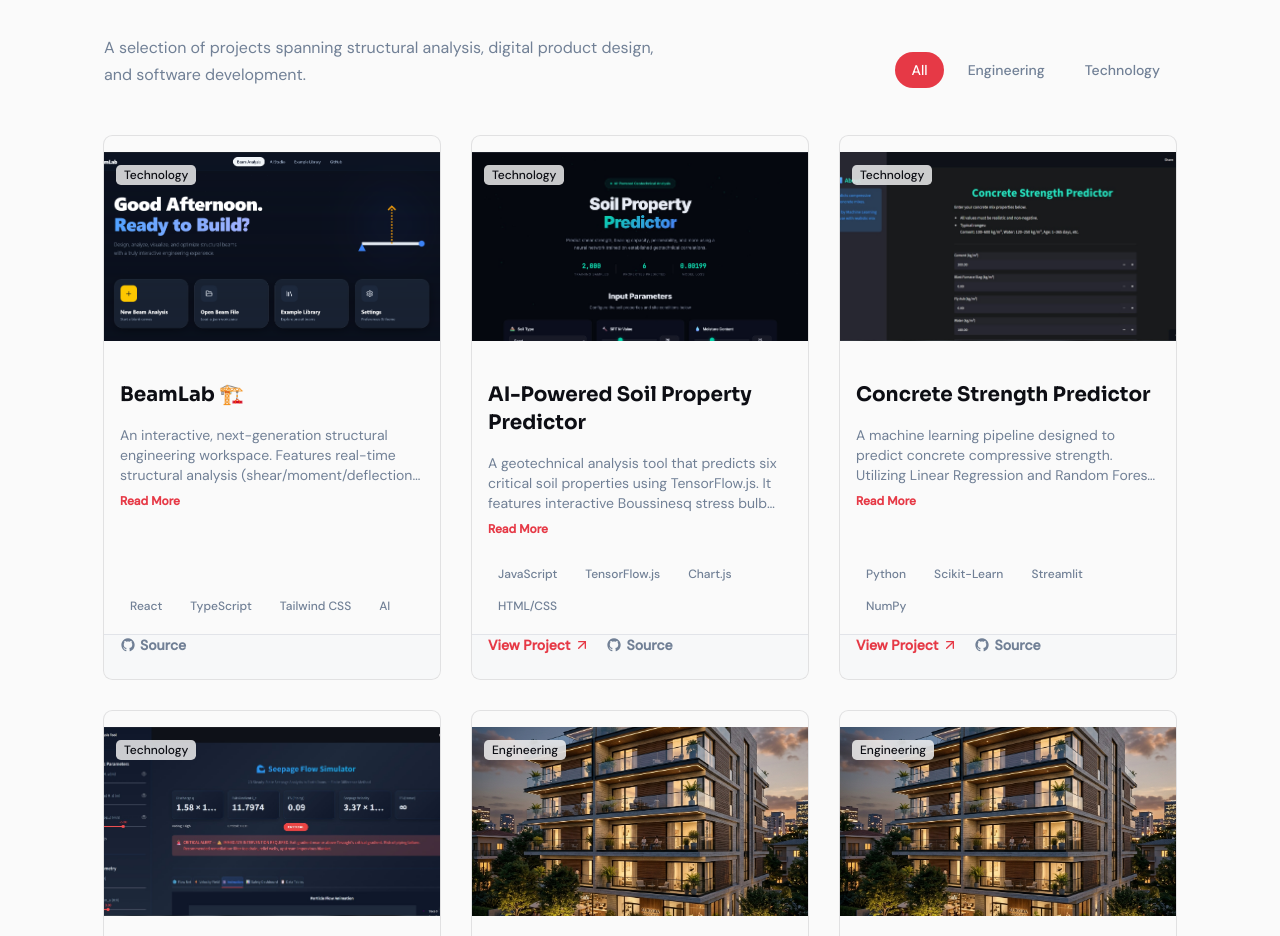
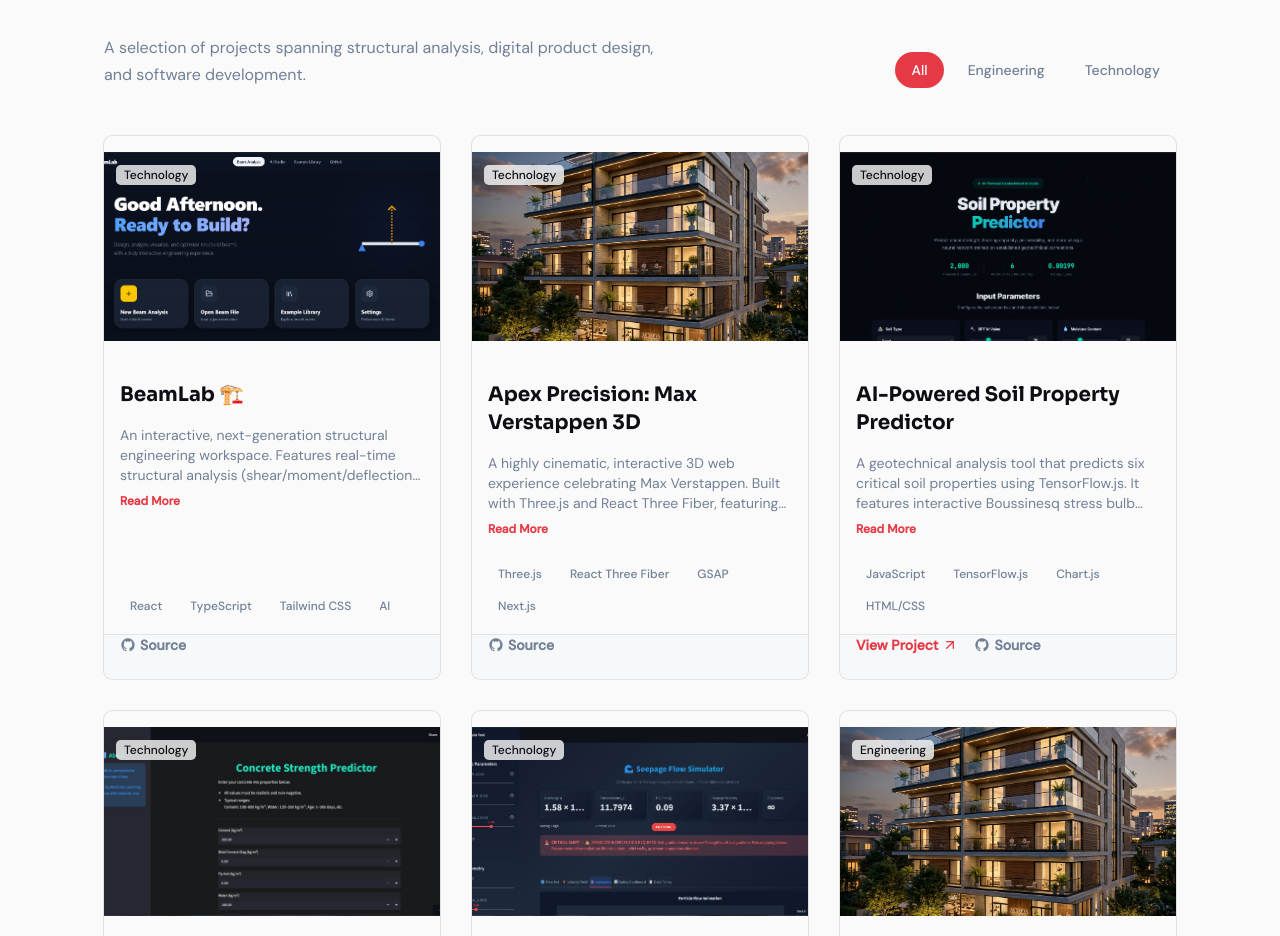
Before and after one commit to biswajeet-bishoyi/Portfolio, a Next.js app: page / in a window 1280 px wide. Shown: the part 4440-5376 px from the top of the page. Built offline with nearby package versions, Linux system fonts and the light colour scheme.

Commit message:
Add Apex Precision project

```diff
--- a/src/components/sections/projects-section.tsx
+++ b/src/components/sections/projects-section.tsx
@@ -22,6 +22,15 @@ const PROJECTS = [
     image: "/images/beamlab.png",
     tags: ["React", "TypeScript", "Tailwind CSS", "AI"],
     links: { github: "https://github.com/biswajeet-bishoyi/BeamLab" }
+  },
+  {
+    id: 8,
+    title: "Apex Precision: Max Verstappen 3D",
+    category: "Technology",
+    description: "A highly cinematic, interactive 3D web experience celebrating Max Verstappen. Built with Three.js and React Three Fiber, featuring scroll-linked camera choreography around a detailed 3D model of the RB20, dynamic depth of field, and minimalist typography.",
+    image: "/images/building.png",
+    tags: ["Three.js", "React Three Fiber", "GSAP", "Next.js"],
+    links: { github: "https://github.com/biswajeet-bishoyi/Apex-Precision" }
   },
   {
     id: 1,
```
